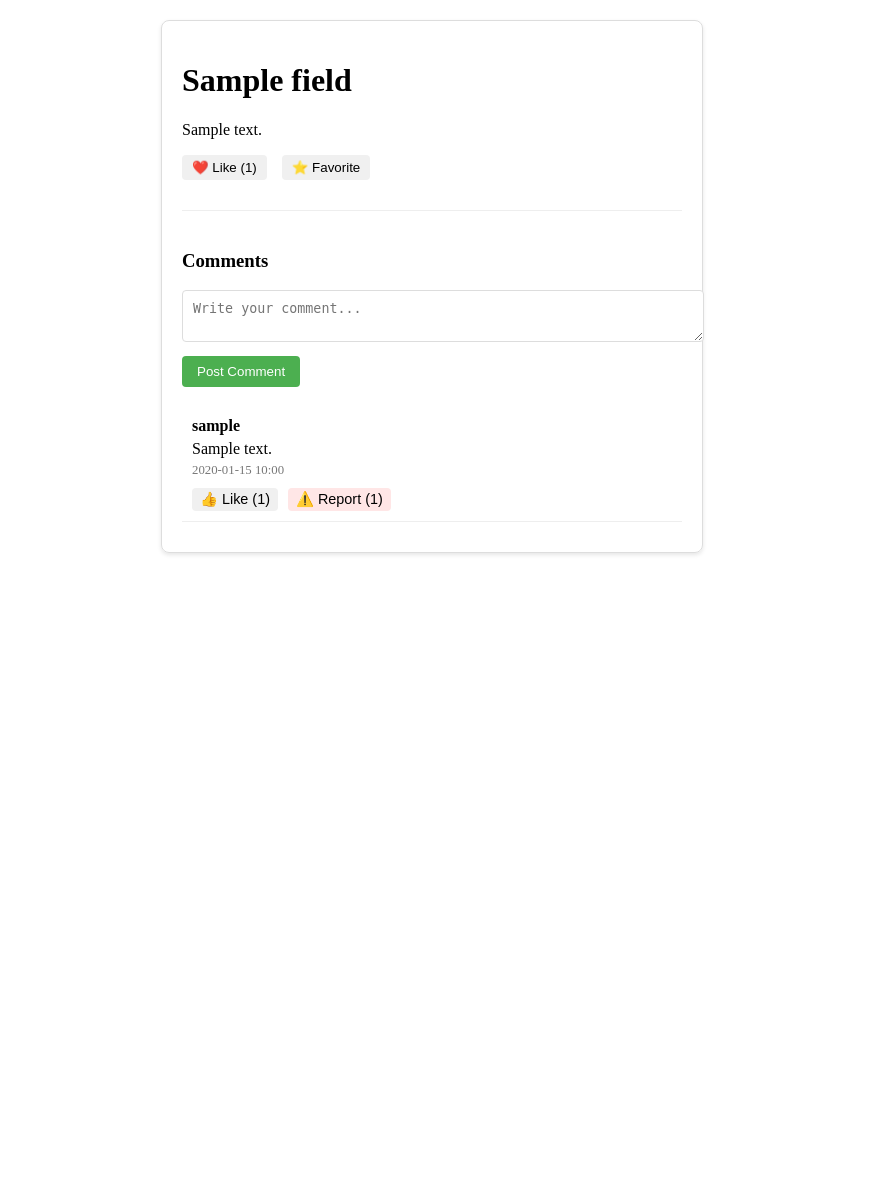
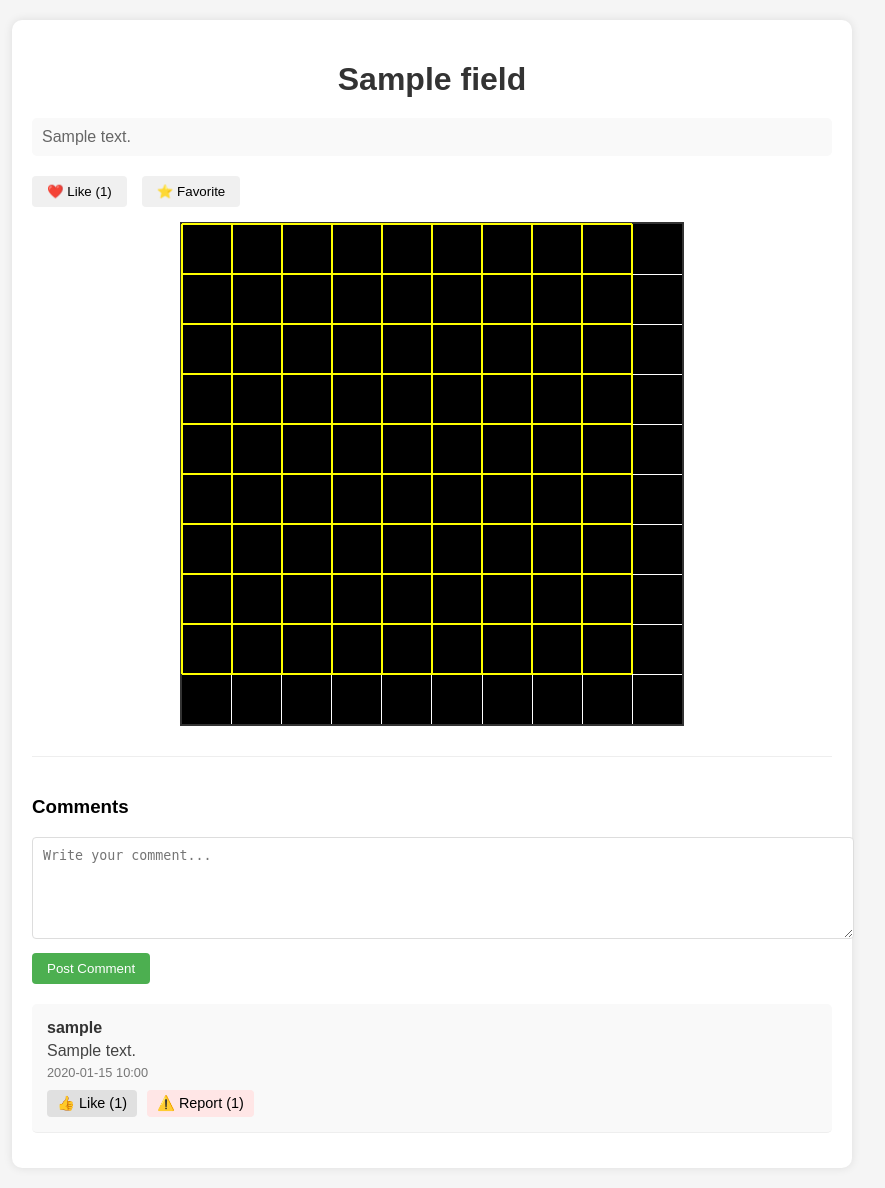
Before and after one commit to Avanyankar/AlgEdu, a Django app: page /cards/1/ in a window 1280 px wide. Shown: the whole page, without its empty margins (208-1093 px from the left). Before the commit the page ends 555 px from the top, so only its background shows below. Run offline with Django 5.2, Linux system fonts and the light colour scheme; tables that the repository leaves empty hold one stand-in row (values such as "Sample post").

Commit message:
addedPidorskayaTabla

```diff
--- a/team_website/AlgEdu_Team/urls.py
+++ b/team_website/AlgEdu_Team/urls.py
@@ -33,6 +33,22 @@ urlpatterns = [
     path('cards/<int:pk>/add-comment/', views.add_comment, name='add_comment'),
     path('comments/<int:pk>/toggle-like/', views.toggle_comment_like, name='toggle_comment_like'),
     path('comments/<int:pk>/report/', views.report_comment, name='report_comment'),
+    path('field/<int:pk>/', views.FieldDetailView.as_view(), name='field_detail'),
+
+    # API для взаимодействия
+    path('api/field/<int:pk>/toggle-like/', views.toggle_like, name='toggle_like'),
+    path('api/field/<int:pk>/toggle-favorite/', views.toggle_favorite, name='toggle_favorite'),
+    path('api/field/<int:pk>/add-comment/', views.add_comment, name='add_comment'),
+    path('api/comment/<int:pk>/toggle-like/', views.toggle_comment_like, name='toggle_comment_like'),
+    path('api/comment/<int:pk>/report/', views.report_comment, name='report_comment'),
+
+    # API для игрового поля
+    path('api/field/<int:pk>/state/', views.get_field_state, name='field_state'),
+    path('api/walls/add/', views.add_wall, name='add_wall'),
+    path('api/walls/<int:pk>/remove/', views.remove_wall, name='remove_wall'),
+
+    # Поиск
+    path('api/search/', views.search_fields, name='search_fields'),
 ]
 
 handler404 = views.NotFoundView.as_view()
--- a/team_website/main_app/templates/card_detail.html
+++ b/team_website/main_app/templates/card_detail.html
@@ -1,51 +1,139 @@
 <!DOCTYPE html>
-<html lang="en">
+<html lang="ru">
 <head>
     <meta charset="UTF-8">
     <meta name="viewport" content="width=device-width, initial-scale=1.0">
     <title>{{ field.title }}</title>
     <style>
+        body {
+            font-family: Arial, sans-serif;
+            background-color: #f5f5f5;
+            margin: 0;
+            padding: 20px;
+        }
+
         .card {
-            border: 1px solid #ddd;
-            border-radius: 8px;
+            max-width: 800px;
+            margin: 0 auto;
+            background-color: white;
+            border-radius: 10px;
+            box-shadow: 0 0 10px rgba(0,0,0,0.1);
             padding: 20px;
-            max-width: 500px;
-            margin: 20px auto;
-            box-shadow: 0 2px 4px rgba(0,0,0,0.1);
         }
+
+        h1 {
+            color: #333;
+            text-align: center;
+            margin-bottom: 20px;
+        }
+
+        .field-description {
+            color: #666;
+            margin-bottom: 20px;
+            padding: 10px;
+            background-color: #f9f9f9;
+            border-radius: 5px;
+        }
+
         .actions {
             display: flex;
             gap: 15px;
-            margin-top: 15px;
+            margin: 15px 0;
         }
+
         .like-btn, .favorite-btn {
             cursor: pointer;
-            padding: 5px 10px;
+            padding: 8px 15px;
             border: none;
             border-radius: 4px;
             background: #f0f0f0;
         }
+
         .like-btn.liked {
             background: #ffcccc;
         }
+
         .favorite-btn.favorited {
             background: #ffffcc;
         }
+
+        /* Стили для игрового поля */
+        .game-field-container {
+            margin: 20px 0;
+            position: relative;
+            width: 500px;
+            height: 500px;
+            margin: 0 auto;
+            border: 2px solid #333;
+            background-color: white;
+        }
+
+        .grid-layer {
+            position: absolute;
+            top: 0;
+            left: 0;
+            width: 100%;
+            height: 100%;
+            display: grid;
+            grid-template-columns: repeat(10, 1fr);
+            grid-template-rows: repeat(10, 1fr);
+            gap: 1px;
+        }
+
+        .cell {
+            background-color: black;
+        }
+
+        .walls-layer {
+            position: absolute;
+            top: 0;
+            left: 0;
+            width: 100%;
+            height: 100%;
+            pointer-events: none;
+        }
+
+        .wall {
+            position: absolute;
+            background-color: red;
+            z-index: 10;
+        }
+
+        .borders-layer {
+            position: absolute;
+            top: 0;
+            left: 0;
+            width: 100%;
+            height: 100%;
+            pointer-events: none;
+        }
+
+        .border {
+            position: absolute;
+            background-color: yellow;
+            z-index: 5;
+        }
+
+        /* Стили для комментариев */
         .comments-section {
             margin-top: 30px;
             border-top: 1px solid #eee;
             padding-top: 20px;
         }
+
         .comment-form {
             margin-bottom: 20px;
         }
+
         .comment-input {
             width: 100%;
             padding: 10px;
             border: 1px solid #ddd;
             border-radius: 4px;
             margin-bottom: 10px;
+            min-height: 80px;
         }
+
         .submit-comment {
             padding: 8px 15px;
             background: #4CAF50;
@@ -54,41 +142,57 @@
             border-radius: 4px;
             cursor: pointer;
         }
+
         .comments-list {
             margin-top: 20px;
         }
+
         .comment {
-            padding: 10px;
+            padding: 15px;
             border-bottom: 1px solid #eee;
-            margin-bottom: 10px;
+            margin-bottom: 15px;
+            background-color: #f9f9f9;
+            border-radius: 5px;
         }
+
         .comment-author {
             font-weight: bold;
             margin-bottom: 5px;
+            color: #333;
         }
+
         .comment-text {
             margin-bottom: 5px;
+            color: #444;
         }
+
         .comment-date {
             font-size: 0.8em;
             color: #777;
         }
+
         .comment-actions {
             margin-top: 10px;
             display: flex;
             gap: 10px;
         }
+
         .comment-like-btn, .comment-report-btn {
-            padding: 3px 8px;
+            padding: 5px 10px;
             border: none;
             border-radius: 4px;
-            background: #f0f0f0;
             cursor: pointer;
             font-size: 0.9em;
         }
+
+        .comment-like-btn {
+            background: #e0e0e0;
+        }
+
         .comment-like-btn.liked {
             background: #ccffcc;
         }
+
         .comment-report-btn {
             background: #ffe6e6;
         }
@@ -97,7 +201,10 @@
 <body>
     <div class="card">
         <h1>{{ field.title }}</h1>
-        <p>{{ field.description }}</p>
+
+        <div class="field-description">
+            {{ field.description }}
+        </div>
 
         <div class="actions">
             <button id="like-btn" class="like-btn {% if is_liked %}liked{% endif %}"
@@ -109,6 +216,20 @@
                     data-field-id="{{ field.id }}">
                 ⭐ Favorite
             </button>
+        </div>
+
+        <!-- Игровое поле -->
+        <div class="game-field-container">
+            <div class="grid-layer">
+                {% for i in "0123456789" %}
+                    {% for j in "0123456789" %}
+                        <div class="cell" data-x="{{ i }}" data-y="{{ j }}"></div>
+                    {% endfor %}
+                {% endfor %}
+            </div>
+
+            <div class="borders-layer" id="borders-layer"></div>
+            <div class="walls-layer" id="walls-layer"></div>
         </div>
 
         <!-- Секция комментариев -->
@@ -147,13 +268,51 @@
 
     <script>
         document.addEventListener('DOMContentLoaded', function() {
+            // Константы для игрового поля
+            const cellSize = 50; // Размер клетки в пикселях
+            const cols = 10;
+            const rows = 10;
+
+            // Инициализация границ между клетками
+            function initBorders() {
+                const bordersLayer = document.getElementById('borders-layer');
+
+                // Вертикальные границы
+                for (let x = 0; x < cols; x++) {
+                    for (let y = 0; y < rows - 1; y++) {
+                        const border = document.createElement('div');
+                        border.className = 'border';
+                        border.style.width = '2px';
+                        border.style.height = `${cellSize}px`;
+                        border.style.left = `${x * cellSize - 1}px`;
+                        border.style.top = `${y * cellSize}px`;
+                        bordersLayer.appendChild(border);
+                    }
+                }
+
+                // Горизонтальные границы
+                for (let y = 0; y < rows; y++) {
+                    for (let x = 0; x < cols - 1; x++) {
+                        const border = document.createElement('div');
+                        border.className = 'border';
+                        border.style.width = `${cellSize}px`;
+                        border.style.height = '2px';
+                        border.style.left = `${x * cellSize}px`;
+                        border.style.top = `${y * cellSize - 1}px`;
+                        bordersLayer.appendChild(border);
+                    }
+                }
+            }
+
+            initBorders();
+
+            // Обработчики для карточки
             const likeBtn = document.getElementById('like-btn');
             const favoriteBtn = document.getElementById('favorite-btn');
             const submitCommentBtn = document.getElementById('submit-comment');
             const commentText = document.getElementById('comment-text');
             const commentsList = document.getElementById('comments-list');
 
-            // Обработчики для карточки
             if (likeBtn) {
                 likeBtn.addEventListener('click', function() {
                     const fieldId = this.getAttribute('data-field-id');
--- a/team_website/main_app/views.py
+++ b/team_website/main_app/views.py
@@ -5,7 +5,7 @@ from django.views.generic import UpdateView, DetailView, CreateView, TemplateVie
 from django.http import HttpResponse
 from django.core.exceptions import ValidationError
 from django.contrib import messages
-from main_app.models import User, Field, Comment, Post, LikeField, FavoriteField
+from main_app.models import User, Field, Comment, Wall, Cell
 from django.urls import reverse_lazy
 from django.contrib.auth.forms import AuthenticationForm
 from django.contrib.auth import login
@@ -285,10 +285,28 @@ class FieldDetailView(DetailView):
     def get_context_data(self, **kwargs):
         context = super().get_context_data(**kwargs)
         field = self.get_object()
-        context['is_liked'] = field.likes.filter(id=self.request.user.id).exists() if self.request.user.is_authenticated else False
-        context['is_favorited'] = field.favorites.filter(id=self.request.user.id).exists() if self.request.user.is_authenticated else False
+
+        # Создаем клетки, если их еще нет
+        if not field.cells.exists():
+            self.create_cells(field)
+
+        context.update({
+            'is_liked': field.likes.filter(
+                id=self.request.user.id).exists() if self.request.user.is_authenticated else False,
+            'is_favorited': field.favorites.filter(
+                id=self.request.user.id).exists() if self.request.user.is_authenticated else False,
+            'cols': field.cols,
+            'rows': field.rows,
+        })
         return context
 
+    def create_cells(self, field):
+        """Создает клетки для поля при первом обращении"""
+        cells = []
+        for x in range(field.cols):
+            for y in range(field.rows):
+                cells.append(Cell(field=field, x=x, y=y))
+        Cell.objects.bulk_create(cells)
 
 @require_POST
 @login_required
@@ -442,3 +460,79 @@ def report_comment(request, pk):
         })
     except Comment.DoesNotExist:
         return JsonResponse({'error': 'Комментарий не найден'}, status=404)
+
+
+@require_POST
+@login_required
+def add_wall(request):
+    """Добавление новой стены"""
+    try:
+        data = json.loads(request.body)
+        field_id = data.get('field_id')
+        x = int(data.get('x'))
+        y = int(data.get('y'))
+        width = int(data.get('width', 1))
+        height = int(data.get('height', 1))
+
+        field = Field.objects.get(id=field_id)
+
+        # Проверка, что стена не выходит за границы
+        if x + width > field.cols or y + height > field.rows:
+            return JsonResponse({'error': 'Wall exceeds field boundaries'}, status=400)
+
+        wall = Wall.objects.create(
+            field=field,
+            x=x,
+            y=y,
+            width=width,
+            height=height,
+            created_by=request.user
+        )
+
+        return JsonResponse({
+            'success': True,
+            'wall': {
+                'id': wall.id,
+                'x': wall.x,
+                'y': wall.y,
+                'width': wall.width,
+                'height': wall.height
+            }
+        })
+
+    except Field.DoesNotExist:
+        return JsonResponse({'error': 'Field not found'}, status=404)
+    except Exception as e:
+        return JsonResponse({'error': str(e)}, status=400)
+
+
+@require_POST
+@login_required
+def remove_wall(request, pk):
+    """Удаление стены"""
+    try:
+        wall = Wall.objects.get(id=pk)
+        if wall.created_by != request.user and not request.user.is_staff:
+            return JsonResponse({'error': 'Permission denied'}, status=403)
+
+        wall.delete()
+        return JsonResponse({'success': True})
+
+    except Wall.DoesNotExist:
+        return JsonResponse({'error': 'Wall not found'}, status=404)
+
+
+def get_field_state(request, pk):
+    """Получение текущего состояния поля"""
+    try:
+        field = Field.objects.get(id=pk)
+        walls = Wall.objects.filter(field=field).values('id', 'x', 'y', 'width', 'height')
+
+        return JsonResponse({
+            'cols': field.cols,
+            'rows': field.rows,
+            'walls': list(walls)
+        })
+
+    except Field.DoesNotExist:
+        return JsonResponse({'error': 'Field not found'}, status=404)
```
Also changed, not shown: team_website/main_app/models.py (+24 -0 lines), team_website/main_app/migrations/0009_field_cols_field_rows_wall_cell.py (added).
